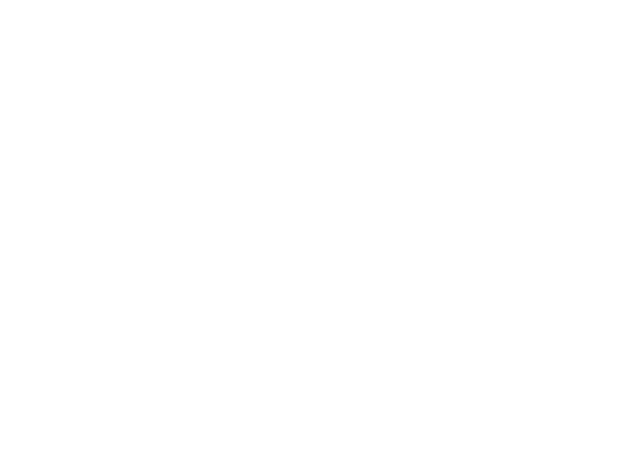
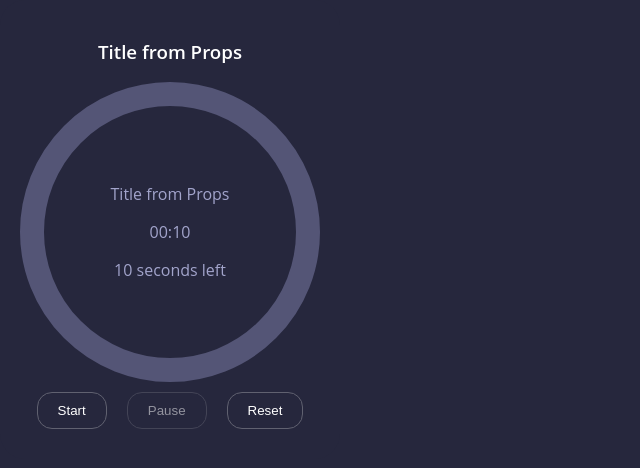
Before and after one commit to OgnjenGligoric/timer, a React (Create React App) app: page / in a window 1280 px wide. Shown: the top 468 px of the page, without its empty margins (0-640 px from the left). Built offline with nearby package versions, Linux system fonts and the light colour scheme.

Commit message:
feat: circular progress bar with children

```diff
--- a/package.json
+++ b/package.json
@@ -7,6 +7,7 @@
     "@testing-library/react": "^13.4.0",
     "@testing-library/user-event": "^13.5.0",
     "react": "^18.3.1",
+    "react-circular-progressbar": "^2.1.0",
     "react-dom": "^18.3.1",
     "react-router-dom": "^5.3.4",
     "react-scripts": "5.0.1",
--- a/src/App.js
+++ b/src/App.js
@@ -2,13 +2,7 @@ import logo from './logo.svg';
 import './App.css';
 import {BrowserRouter as Router, Route, Switch} from "react-router-dom";
 import {Component} from "react";
-import {Link} from 'react-router-dom'
-
-class Home extends Component {
-    render() {
-        return null;
-    }
-}
+import TimerComponent from "./components/timer/TimerComponent";
 
 function App() {
   return (
@@ -16,7 +10,7 @@ function App() {
         <div className="App">
           <Switch>
             <Route exact path = "/">
-              <Home />
+                <TimerComponent title="Title from Props" endTime={10} elapsedTime={0} />
             </Route>
           </Switch>
         </div>
--- /dev/null
+++ b/src/components/timer/TimerComponent.css
@@ -0,0 +1,38 @@
+body {
+    font-family: 'Open Sans', sans-serif;
+    background-color: #26273d;
+    color: #ffffff;
+}
+
+.timer-container {
+    background-color: #26273d;
+    border-radius: 25px;
+    width: 300px;
+    padding: 20px;
+    text-align: center;
+    color: #a2a4cb;
+}
+
+.timer-container h3 {
+    color: #ffffff;
+    font-weight: 600;
+}
+
+.buttons button {
+    background-color: transparent;
+    border: 1px solid #606170;
+    color: #ffffff;
+    border-radius: 15px;
+    padding: 10px 20px;
+    margin: 10px;
+    cursor: pointer;
+}
+
+.buttons button:disabled {
+    opacity: 0.5;
+    cursor: not-allowed;
+}
+
+.buttons button:hover {
+    background-color: #606170;
+}
--- /dev/null
+++ b/src/components/timer/TimerComponent.js
@@ -0,0 +1,65 @@
+import React, { useState, useEffect } from 'react';
+import './TimerComponent.css';
+import {buildStyles, CircularProgressbarWithChildren} from 'react-circular-progressbar';
+import 'react-circular-progressbar/dist/styles.css';
+
+const TimerComponent = ({ title, endTime, elapsedTime = 0 }) => {
+    const [timeLeft, setTimeLeft] = useState(endTime - elapsedTime);
+    const [isRunning, setIsRunning] = useState(false);
+    const [isCompleted, setIsCompleted] = useState(false);
+
+    useEffect(() => {
+        let timer;
+        if (isRunning && timeLeft > 0) {
+            timer = setInterval(() => {
+                setTimeLeft((prev) => prev - 1);
+            }, 1000);
+        } else if (timeLeft <= 0 && isRunning) {
+            setIsCompleted(true);
+            setIsRunning(false);
+        }
+        return () => clearInterval(timer);
+    }, [isRunning, timeLeft]);
+
+    // Start, pause, and reset functions
+    const startTimer = () => setIsRunning(true);
+    const pauseTimer = () => setIsRunning(false);
+    const resetTimer = () => {
+        setTimeLeft(endTime);
+        setIsRunning(false);
+        setIsCompleted(false);
+    };
+
+    const minutes = String(Math.floor(timeLeft / 60)).padStart(2, '0');
+    const seconds = String(timeLeft % 60).padStart(2, '0');
+
+    const percentage = 100 - (timeLeft / endTime) * 100;
+
+    return (
+        <div className="timer-container">
+            <h3>{title}</h3>
+            <CircularProgressbarWithChildren
+                value={percentage}
+                styles={buildStyles({
+                    pathColor: isCompleted ? '#cb6767' : '#67cb88',
+                    textColor: '#ffffff',
+                    trailColor: '#545576',
+                })}
+            >
+                <div>
+                    <p>{title}</p>
+                    <p>{minutes}:{seconds}</p>
+                    <p>{timeLeft} seconds left</p>
+                </div>
+            </CircularProgressbarWithChildren >
+
+            <div className="buttons">
+                <button onClick={startTimer} disabled={isRunning}>Start</button>
+                <button onClick={pauseTimer} disabled={!isRunning}>Pause</button>
+                <button onClick={resetTimer}>Reset</button>
+            </div>
+        </div>
+    );
+};
+
+export default TimerComponent;
```
Also changed, not shown: 1 other file (tests, documents, lock files or other folders).
